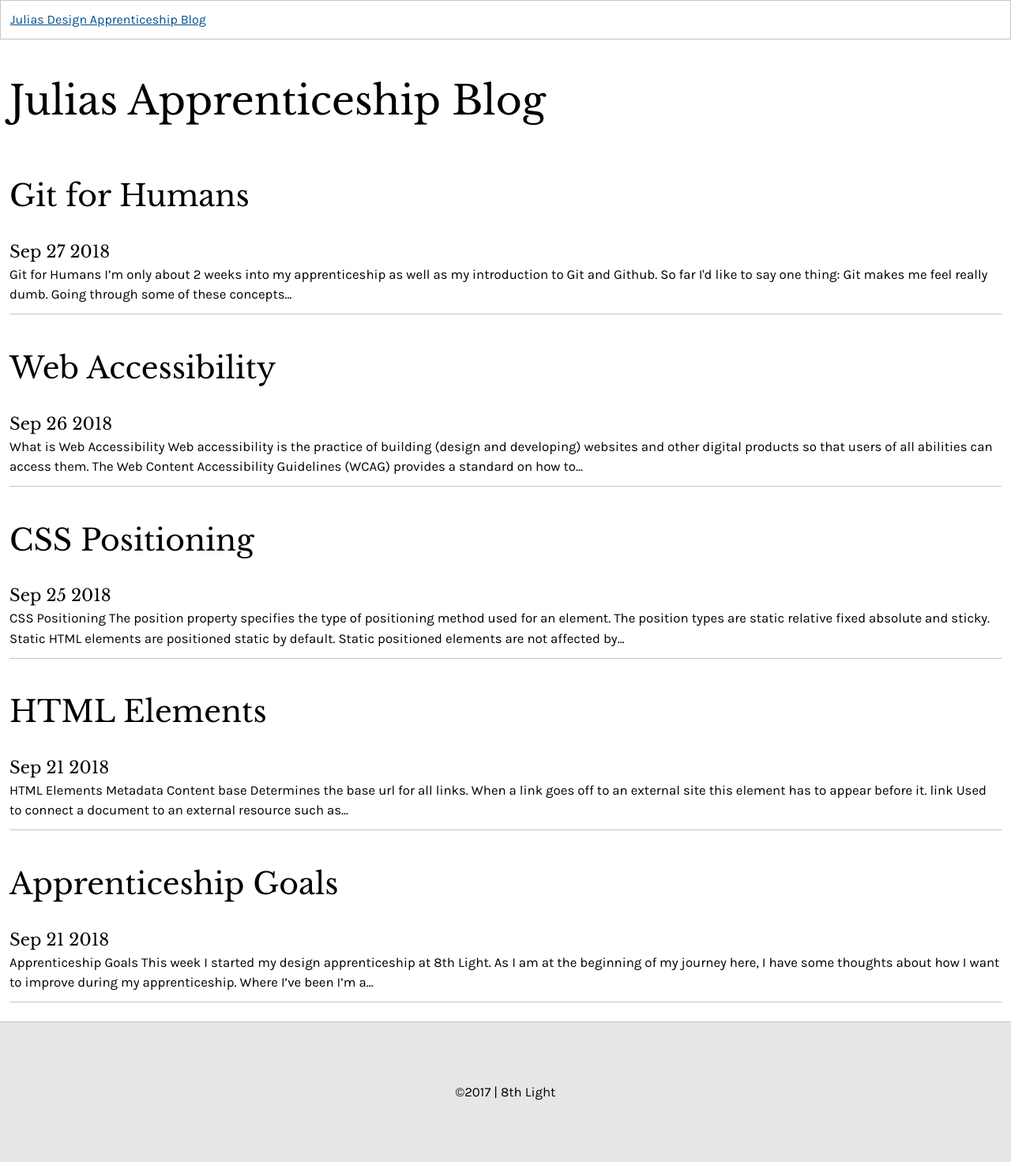
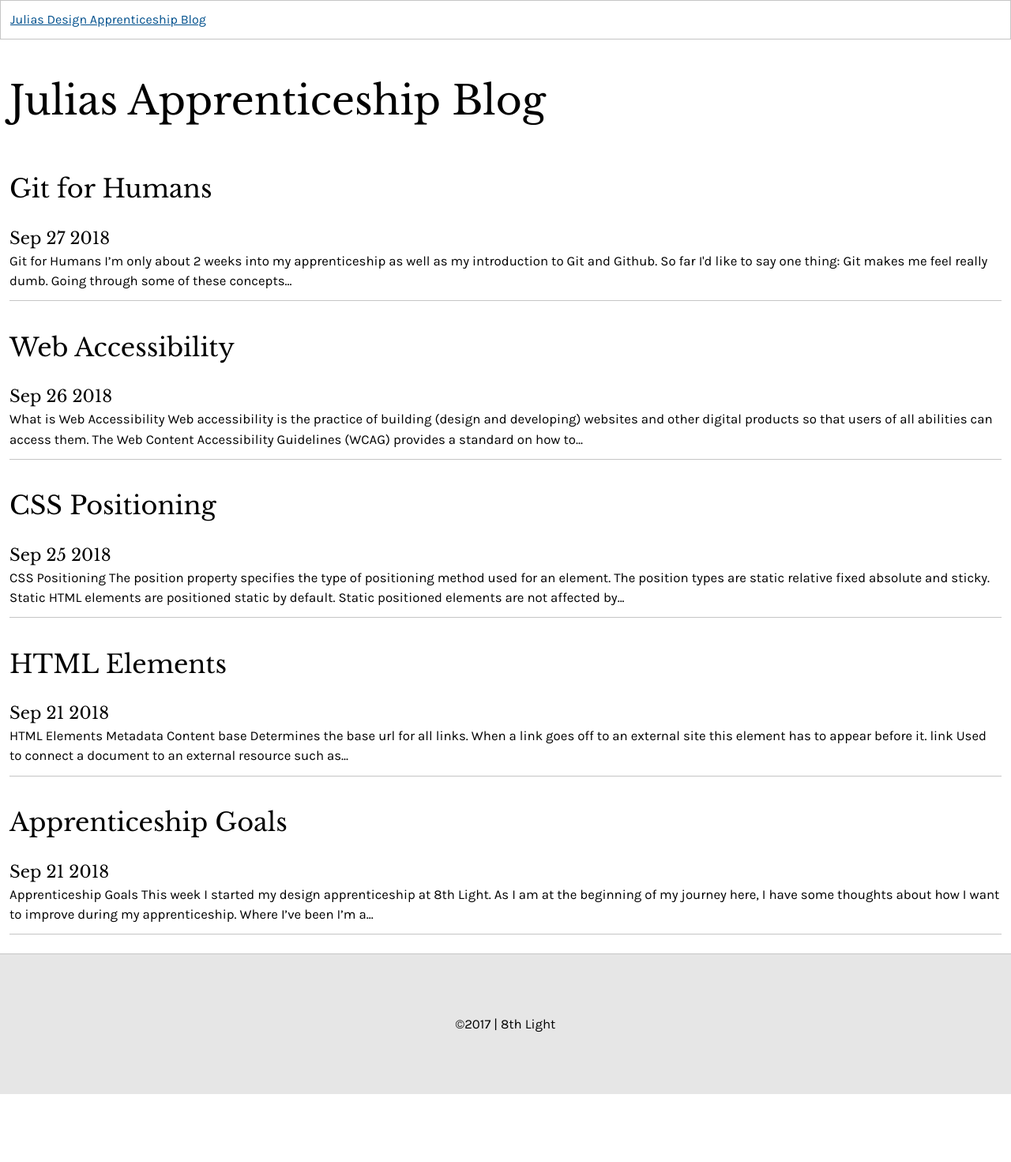
Before and after one commit to juliafmurray/juliafmurray, a Jekyll site: the page built from index.html, in a window 1280 px wide. Shown: the whole page at 79% size. Built offline with Jekyll 4.4.1, drawn with Linux system fonts in a browser that asks for light colours; after the commit the page ends 1385 px from its top, so only the background shows below that.

Commit message:
changed h2 font size

```diff
--- a/_sass/01_settings/tokens.scss
+++ b/_sass/01_settings/tokens.scss
@@ -61,7 +61,7 @@ $font-size-heading-xx-small: .825em;
 $font-size-heading-x-small: 1em;
 $font-size-heading-small: 1.25em;
 $font-size-heading-medium: 1.333em;
-$font-size-heading-large: 2.369em;
+$font-size-heading-large: 2em;
 $font-size-heading-x-large: 3.157em;
 $font-size-heading-xx-large: 4.5em;
 $font-size-heading-xxx-large: 10em;
```
Also changed, not shown: 8 other files.
